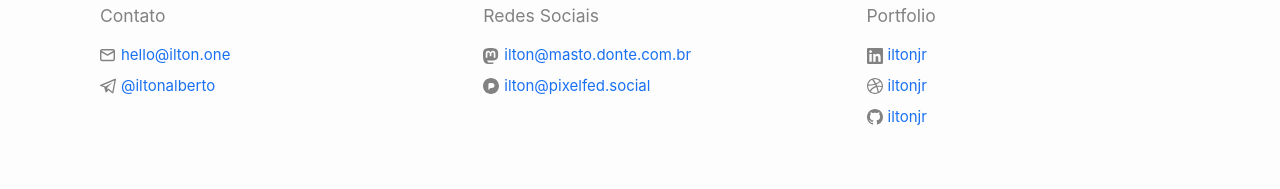
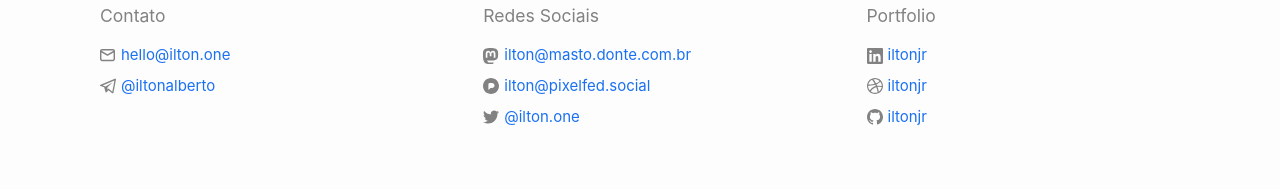
Before and after one commit to juliaisaway/eusoujulia.com.br, a Jekyll site: the page built from index.markdown, in a window 1280 px wide. Shown: the part 1162-1351 px from the top of the page. Built offline with Jekyll 4.4.1, drawn with Linux system fonts in a browser that asks for light colours.

Commit message:
Update Bluesky

```diff
--- a/_config.yml
+++ b/_config.yml
@@ -30,6 +30,7 @@ locale: pt_BR
 telegram_username: iltonalberto
 pixelfed_username: ilton
 linkedin_username: iltonjr
+bluesky_username: ilton.one
 
 github_username:  iltonjr
 dribbble_username: iltonjr
--- a/_includes/footer.html
+++ b/_includes/footer.html
@@ -23,7 +23,7 @@
         <ul class="social-media-list">
           {%- for mst in site.mastodon -%}{%- if mst.username and mst.instance -%}<li><a target="_blank" rel="me" href="https://{{ mst.instance| cgi_escape | escape}}/@{{mst.username}}"><svg class="svg-icon"><use xlink:href="{{ '/assets/minima-social-icons.svg#mastodon' | relative_url }}"></use></svg> <span class="username">{{ mst.username|escape }}@{{ mst.instance| cgi_escape | escape}}</span></a></li>{%- endif -%}{%- endfor -%}
           {%- for pxf in site.pixelfed -%}{%- if pxf.username and pxf.instance -%}<li><a target="_blank" href="https://{{ pxf.instance| cgi_escape | escape}}/@{{pxf.username}}"><svg class="svg-icon"><use xlink:href="{{ '/assets/minima-social-icons.svg#pixelfed' | relative_url }}"></use></svg> <span class="username">{{ pxf.username|escape }}@{{ pxf.instance| cgi_escape | escape}}</span></a></li>{%- endif -%}{%- endfor -%}
-          <!--{%- if site.twitter_username -%}<li><a target="_blank" href="https://www.twitter.com/{{ site.twitter_username| cgi_escape | escape }}"><svg class="svg-icon"><use xlink:href="{{ '/assets/minima-social-icons.svg#twitter' | relative_url }}"></use></svg> <span class="username">@{{ site.twitter_username| escape }}</span></a></li>{%- endif -%}-->
+          {%- if site.bluesky_username -%}<li><a target="_blank" href="https://bsky.app/profile/{{ site.bluesky_username| cgi_escape | escape }}"><svg class="svg-icon"><use xlink:href="{{ '/assets/minima-social-icons.svg#twitter' | relative_url }}"></use></svg> <span class="username">@{{ site.bluesky_username| escape }}</span></a></li>{%- endif -%}
           {%- if site.rss -%}<li><a target="_blank" href="{{ 'feed.xml' | relative_url }}"><svg class="svg-icon"><use xlink:href="{{ '/assets/minima-social-icons.svg#rss' | relative_url }}"></use></svg> <span>{{ site.rss | escape }}</span></a></li>{%- endif -%}
         </ul>
       </div>
```
